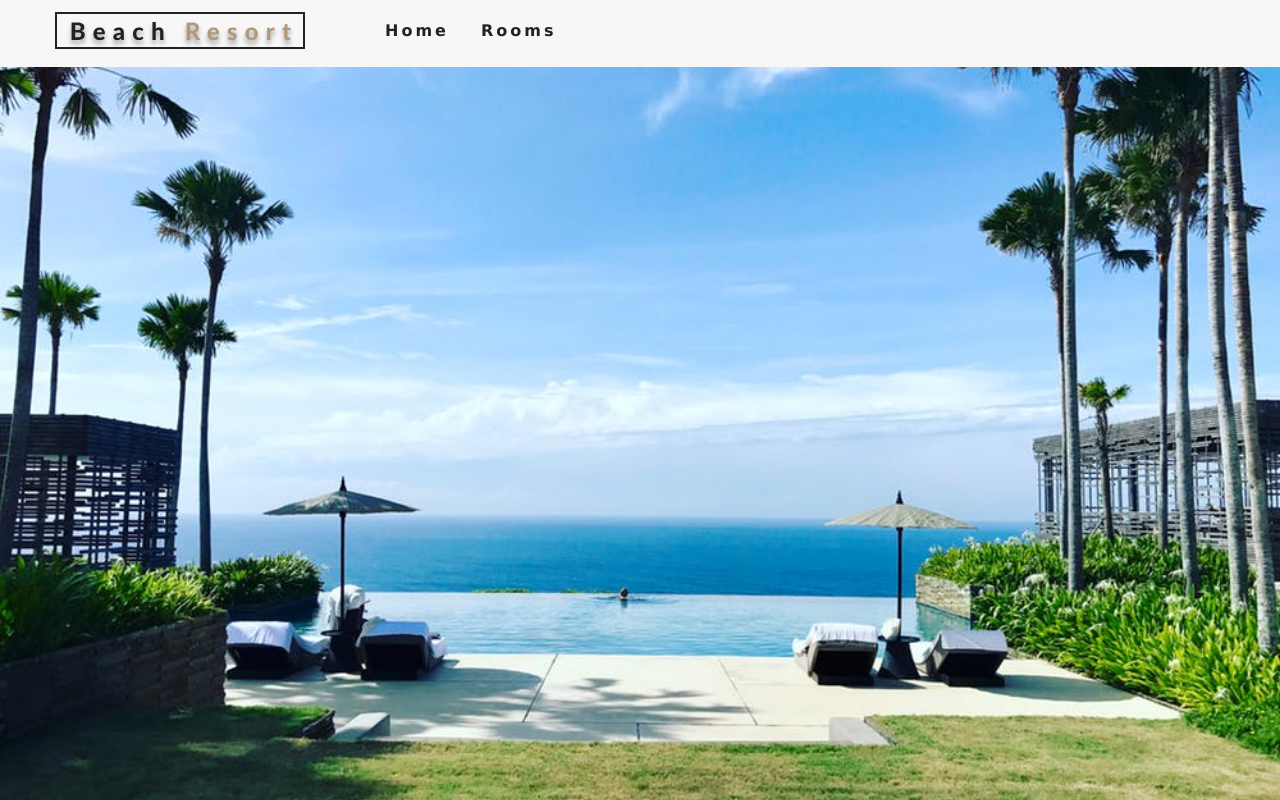
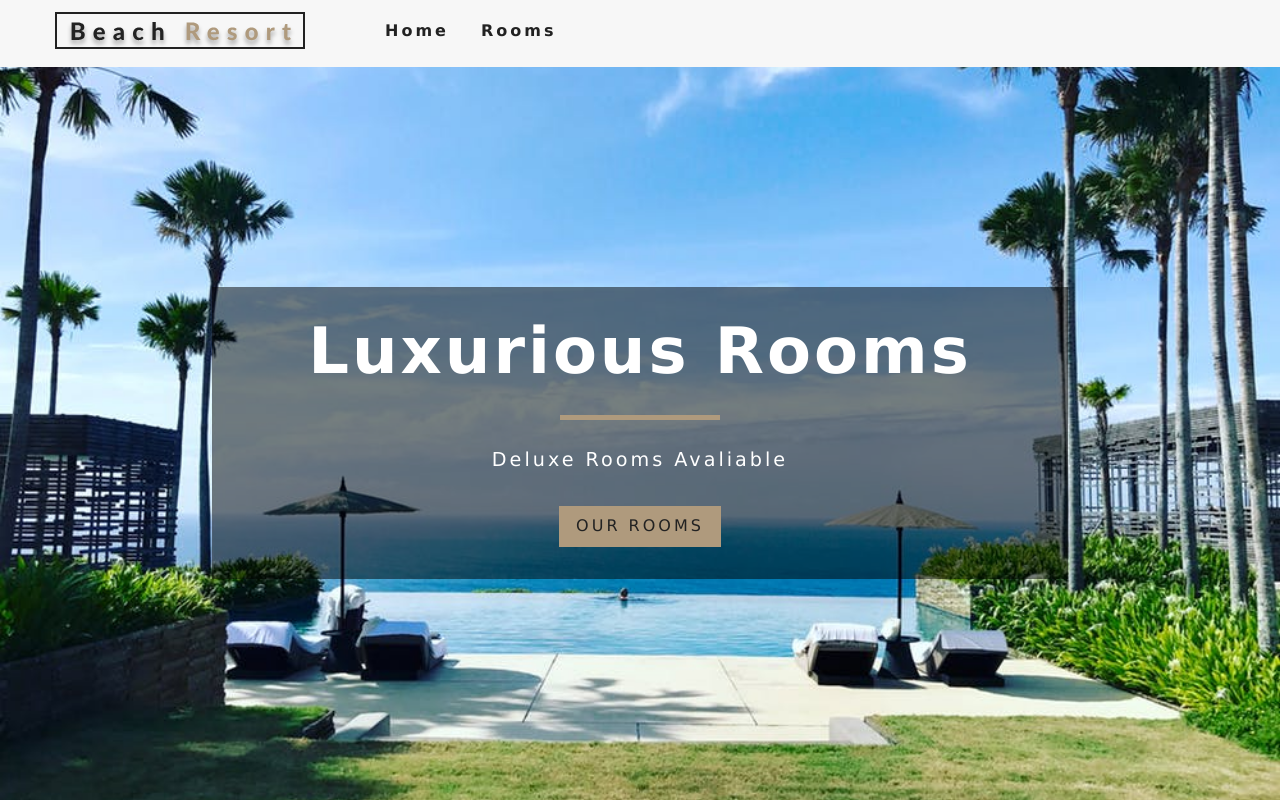
Before and after one commit to lucaspires-source/hotelreservation, a React (Create React App) app: page / in a window 1280 px wide. Built offline with nearby package versions, Linux system fonts and the light colour scheme.

Commit message:
banner component finished

```diff
--- a/src/components/Banner.js
+++ b/src/components/Banner.js
@@ -0,0 +1,14 @@
+import React from 'react'
+
+const Banner = ({children,title, subtitle}) => {
+    return (
+        <div className="banner">
+                <h1>{title}</h1>
+                <div/>
+                <p>{subtitle}</p>
+                {children}
+        </div>
+    )
+}
+
+export default Banner
--- a/src/pages/Home.js
+++ b/src/pages/Home.js
@@ -1,8 +1,16 @@
 import React from 'react'
 import Hero from '../components/Hero'
+import Banner from '../components/Banner'
+import {Link} from 'react-router-dom'
  const Home = () => {
     return (
-    <Hero/>
+    <Hero>
+        <Banner title="luxurious rooms" subtitle="deluxe rooms avaliable">
+            <Link to='/rooms' className="btn-primary">
+                Our Rooms
+            </Link>
+        </Banner>
+    </Hero>
     )
 }
 export default Home
```
